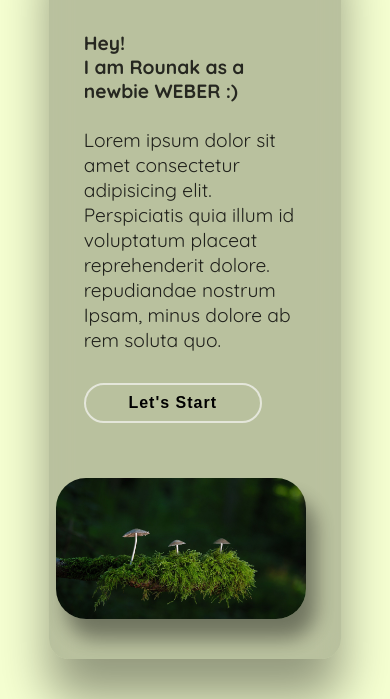
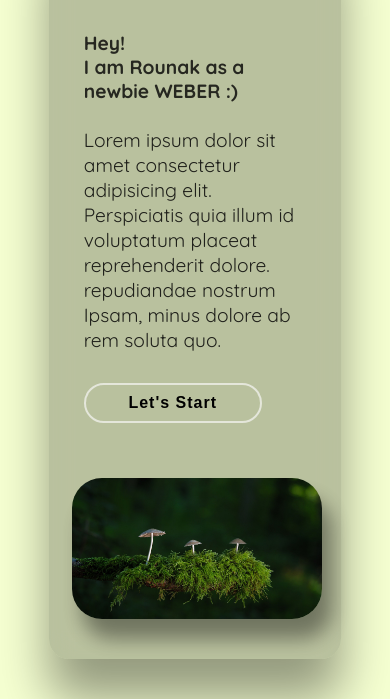
Before and after one commit to Rounak-hub-droid/weber_port, a plain HTML site: page index.html in a window 390 px wide. Shown: the part 164-863 px from the top of the page. Drawn offline with Linux system fonts and the light colour scheme.

Commit message:
Update style.css

```diff
--- a/style.css
+++ b/style.css
@@ -130,7 +130,7 @@ li.navlink>a:hover{
         width: 250px;
     }
     .image{
-        margin-left: -23px;
+        margin-left: -7px;
         margin-bottom: 30px;
         margin-top: -20px;
     }
```
